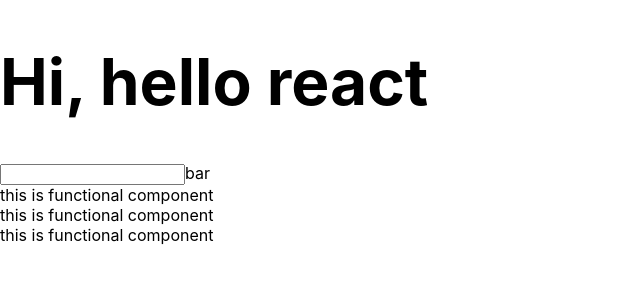
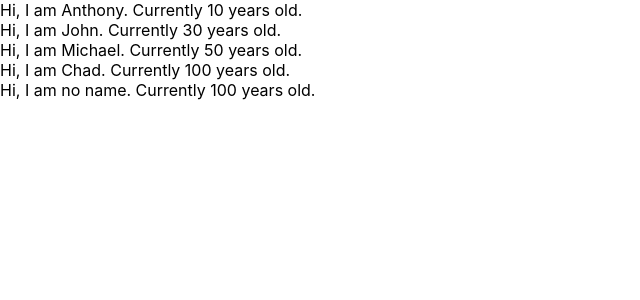
Before and after one commit to taruyar/react-tutorial, a React (Create React App) app: page / in a window 1280 px wide. Shown: the top 300 px of the page, without its empty margins (0-640 px from the left). Built offline with nearby package versions, Linux system fonts and the light colour scheme.

Commit message:
introduce props of component

```diff
--- a/src/App.js
+++ b/src/App.js
@@ -1,44 +1,64 @@
 import React from 'react';
 
+const users = [
+{
+  name: 'Anthony',
+  age: 10,
+},
+{
+  name: 'John',
+  age: 30
+},
+{
+  name: 'Michael',
+  age: 50,
+},
+{
+  name: 'Chad',
 
-class App extends React.Component{
-  render(){
-    const greeting = 'Hi, ';
-    const dom = <h1 className=''>{greeting}hello react</h1>
-    return (
-      <div>
-        <h1>{dom}</h1>
-        <input type='text'
-          onClick={()=>{console.log('clicked')}}
-        />
-        <label htmlFor='bar'>bar
-        </label>
-        <SubComponent />
-        <SubComponent />
-        <SubComponent />
-      </div>
-    )
-  }
+},
+{
+
+},
+]
+
+const App = () => {
+  const profiles = users;
+  return(
+    <div>
+      {
+        profiles.map((profile, index)=>{
+          return <User key={index} name={profile.name} age={profile.age}/>
+        })
+      }
+    </div>
+  )
 }
 
-const SubComponent = () => {
-  return <div>this is functional component</div>
+const User = (props) => {
+  return <div>Hi, I am {props.name}. Currently {props.age} years old.</div>
 }
-// function App() {
-//   const dom = <h1>Hello, World</h1>;
-//   return dom;
+
+
+// const App = () => {
+//   return(
+//     <div>
+//       <User name={"Anthony"} age={10}/>
+//       <User name={"John"} age={10}/>
+//       <User name={"Michael"} age={10}/>
+//       <User name={"Chad"} age={10}/>
+//     </div>
+//   )
 // }
-/*
-class App extends Component{
-  rener() {
-    return React.createElement(
-      'div',
-      null,
-      'hello world'
-    )
-  }
-}
-}
- */
+
+// const User = (props) => {
+//   return <div>Hi, I am {props.name}. Currently {props.age} years old.</div>
+// }
 
 export default App;
+
+
+User.defaultProps = {
+  name: 'no name',
+  age: 100
+}
```
